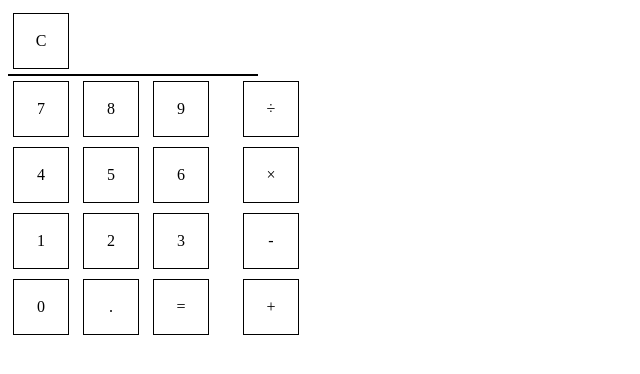
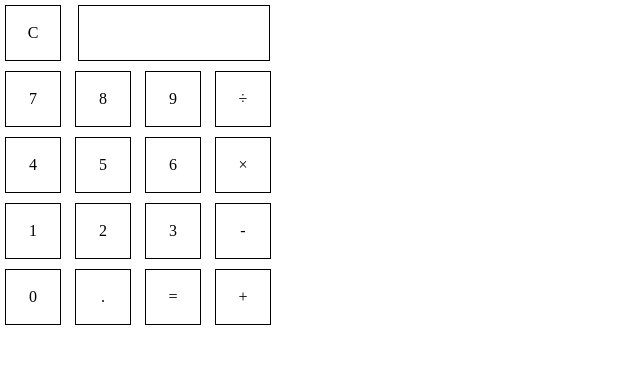
Before and after one commit to LaraBostock/jsCalculator, a plain HTML site: page index.html in a window 1280 px wide. Shown: the whole page, without its empty margins (0-640 px from the left). Drawn offline with Linux system fonts and the light colour scheme.

Commit message:
positioned screen

```diff
--- a/index.html
+++ b/index.html
@@ -6,35 +6,33 @@
     <div id="calculator">
       <div id="keys">
         <div id="display">
-          <span>C</span>
+          <div id="clear">C</div>
           <div id="screen">
           </div>
-        </div>
-        <div id="operators">
-          <span>&divide;</span>
-          <span>&times;</span>
-          <span>-</span>
-          <span>+</span>
         </div>
         <div id="top-row">
           <span>7</span>
           <span>8</span>
           <span>9</span>
+          <span>&divide;</span>
         </div>
         <div id="middle-row">
           <span>4</span>
           <span>5</span>
           <span>6</span>
+          <span>&times;</span>
         </div>
         <div id="bottom-row">
           <span>1</span>
           <span>2</span>
           <span>3</span>
+          <span>-</span>
         </div>
         <div id="zero-row">
           <span>0</span>
           <span>.</span>
           <span>=</span>
+          <span>+</span>
         </div>
       </div>
     </div>
--- a/stylesheet.css
+++ b/stylesheet.css
@@ -1,9 +1,14 @@
+* {
+  margin: 0;
+  padding: 0;
+}
+
 #calculator {
-  width: 250px;
+  width: 300px;
   margin: 0;
 }
 
-span {
+span, #clear {
   border: 1px solid;
   width: 50px;
   line-height: 50px;
@@ -13,11 +18,11 @@ span {
   text-align: center;
 }
 
-#operators {
-  float: right;
-  width: 20px;
-}
-
 #screen {
   border: 1px solid;
+  padding: 2px 30px;
+  margin: 5px 30px 5px 5px;
+  height: 50px;
+  width: 130px;
+  float: right;
 }
```
